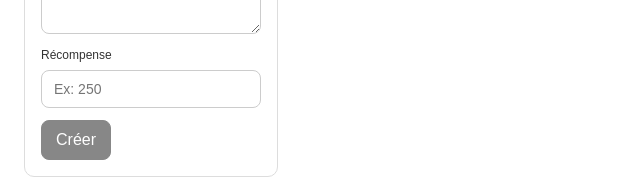
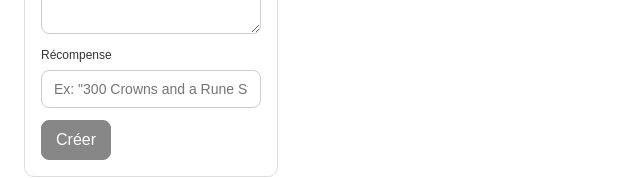
Before and after one commit to NizardV/WitcherBoard, a React (Vite) app in the folder witcher-board-front/: page /contracts/new in a window 1280 px wide. Shown: the part 440-618 px from the top of the page, without its empty margins (0-640 px from the left). Built offline with nearby package versions, Linux system fonts and the light colour scheme.

Commit message:
fix(step5): send reward as string

```diff
--- a/witcher-board-front/src/pages/CreateContract.jsx
+++ b/witcher-board-front/src/pages/CreateContract.jsx
@@ -24,7 +24,7 @@ export default function CreateContract() {
       const payload = {
         title: title.trim(),
         description: description.trim(),
-        reward: reward === "" ? null : Number(reward),
+        reward: reward.trim(),
       };
 
       const res = await fetch(`${API_BASE}/contracts/`, {
@@ -36,6 +36,11 @@ export default function CreateContract() {
       });
 
       if (!res.ok) {
+        const contentType = res.headers.get("content-type") ?? "";
+        if (contentType.includes("application/json")) {
+          const data = await res.json().catch(() => null);
+          throw new Error(data?.message || JSON.stringify(data) || `HTTP ${res.status}`);
+        }
         const text = await res.text().catch(() => "");
         throw new Error(text || `HTTP ${res.status}`);
       }
@@ -49,7 +54,7 @@ export default function CreateContract() {
     }
   }
 
-  const isInvalid = !title.trim() || !description.trim() || reward === "";
+  const isInvalid = !title.trim() || !description.trim() || !reward.trim();
 
   return (
     <div className="page">
@@ -92,12 +97,10 @@ export default function CreateContract() {
               <label htmlFor="reward">Récompense</label>
               <input
                 id="reward"
-                type="number"
+                type="text"
                 value={reward}
                 onChange={(e) => setReward(e.target.value)}
-                placeholder="Ex: 250"
-                min={0}
-                step={1}
+                placeholder='Ex: "300 Crowns and a Rune Stone"'
                 required
               />
             </div>
```
